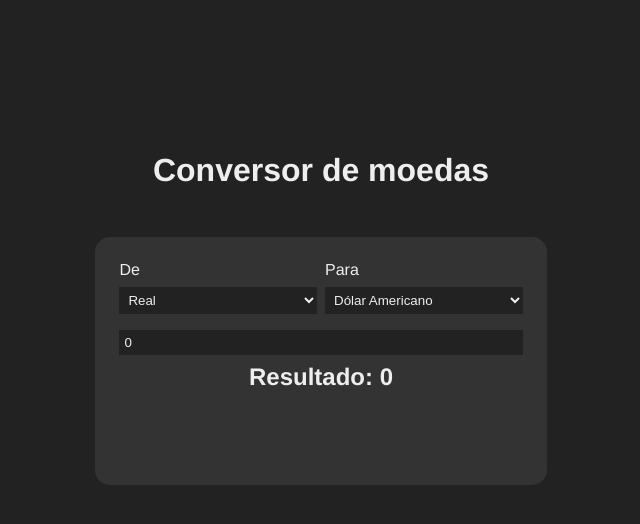
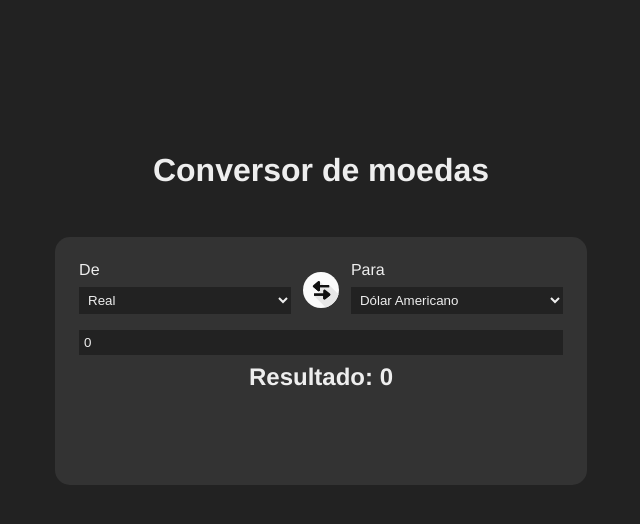
Before and after one commit to lukkanog/conversor-moedas, a Vue app: page / in a window 1280 px wide. Shown: the top 524 px of the page, without its empty margins (319-959 px from the left). Built offline with nearby package versions, Linux system fonts and the light colour scheme.

Commit message:
swap currencies button

```diff
--- a/src/components/Converter.vue
+++ b/src/components/Converter.vue
@@ -4,7 +4,7 @@
             <div class="box">
                 <div class="flex-group">
                     <label class="select">De
-                        <select v-on:change="convertValues" class="input" name="base" id="base" v-model="base">
+                        <select v-on:change="convertValues" class="input" name="baseCurrency" id="baseCurrency" v-model="baseCurrency">
                             <option value="BRL">Real</option>
                             <option value="USD">Dólar Americano</option>
                             <option value="EUR">Euro</option>
@@ -14,9 +14,12 @@
                         </select>
                     </label>
 
+                    <button v-on:click="swapCurrencies" class="swap-button">
+                        <img src="../assets/icons/swap-icon.svg" alt="">
+                    </button>
 
                     <label class="select">Para
-                        <select v-on:change="convertValues" class="input" name="to" id="to" v-model="to">
+                        <select v-on:change="convertValues" class="input" name="toCurrency" id="toCurrency" v-model="toCurrency">
                             <option value="BRL">Real</option>
                             <option value="USD">Dólar Americano</option>
                             <option value="EUR">Euro</option>
@@ -40,26 +43,35 @@
     name: "Converter",
     data(){
         return({
-            base: "BRL",
-            to: "USD",
+            baseCurrency: "BRL",
+            toCurrency: "USD",
             initialValue : 0,
             convertedValue : 0,
         })
     },
     methods: {
-         convertValues: function(){
-             fetch(`https://api.exchangeratesapi.io/latest?base=${this.base}&symbols=${this.to}`)
+        convertValues: function(){
+            fetch(`https://api.exchangeratesapi.io/latest?base=${this.baseCurrency}&symbols=${this.toCurrency}`)
             .then(response => response.json())
             .then(data => this.handleData(data))
             .catch(err => console.log(err))
         },
 
         handleData : function(data){
-            const currencyValue = data.rates[this.to];
+            console.log(data)
+            const currencyValue = data.rates[this.toCurrency];
             const convertedValue = this.initialValue * currencyValue;
 
             this.convertedValue = (Math.round(convertedValue * 100) / 100).toFixed(2);
         },
+
+        swapCurrencies : function(){
+            [this.baseCurrency, this.toCurrency] = [this.toCurrency, this.baseCurrency];
+
+            this.convertValues();
+
+        }
+
     }
 }
 </script>
@@ -100,7 +112,7 @@
 
     .box{
         background-color: #333;
-        width: 50%;
+        width: 60%;
         height: 200px;
         padding: 1.5rem;
         border-radius: 15px;
@@ -113,4 +125,26 @@
         font-weight: bolder;
         font-size: 1.5rem;
     }
+
+    .swap-button{
+        width: 2.5rem;
+        margin: 0 .75rem;
+        transition: .25s;
+
+        background: none;
+        border: none;
+        cursor: pointer;
+    }
+
+    .swap-button:hover,
+    .swap-button:focus{
+        outline: none;
+        transform: scale(1.1);
+    }
+
+
+    .swap-button img{
+        width: 100%;
+    }
+
 </style>
```
Also changed, not shown: src/assets/icons/swap-icon.svg (added), src/assets/logo.png (deleted).
